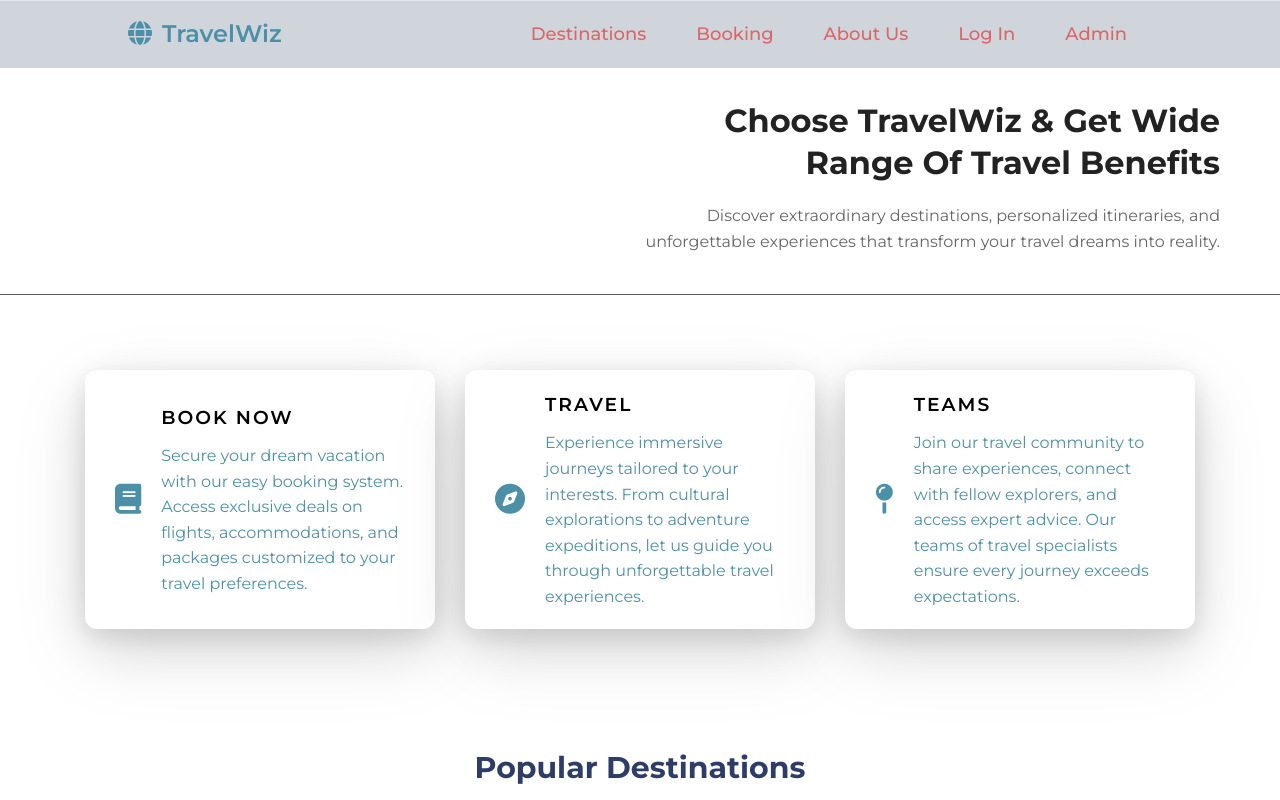
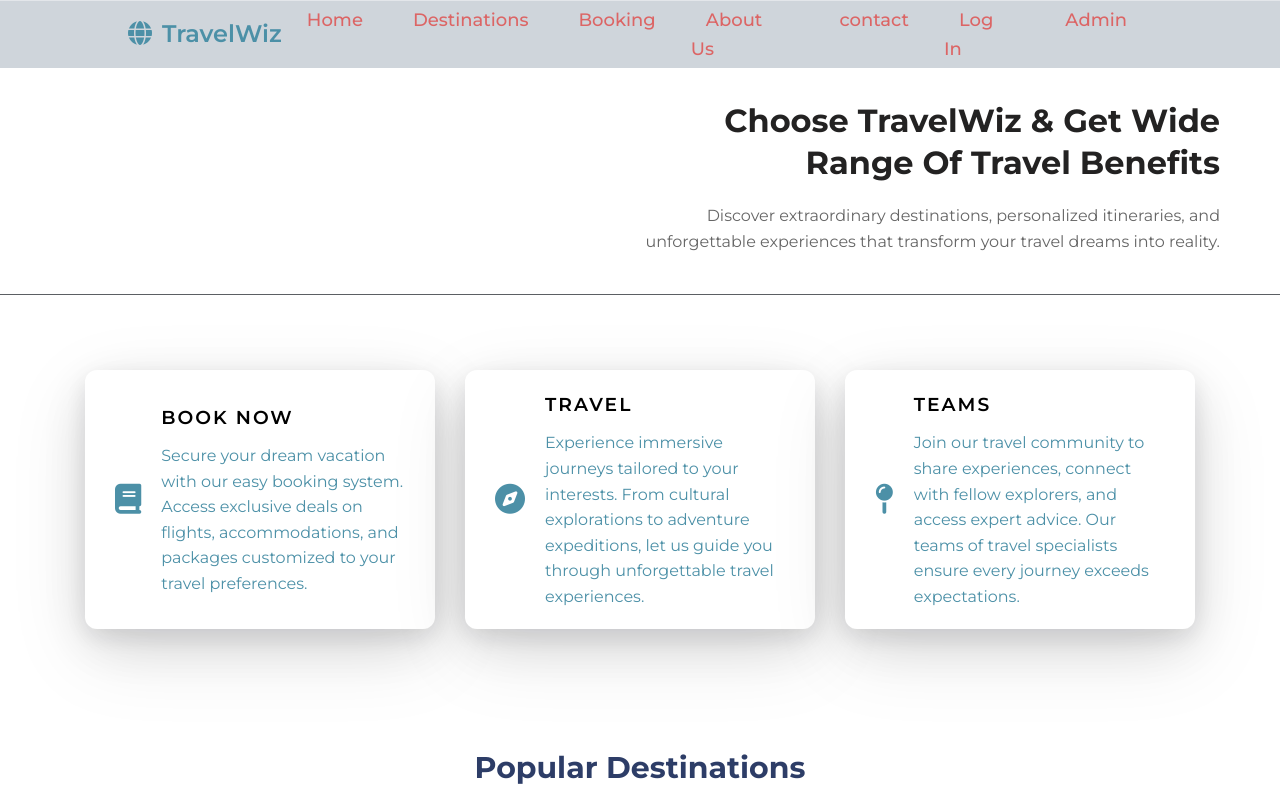
Before and after one commit to yero-gere/Main, a plain HTML site: page about.html in a window 1280 px wide. Shown: the top 800 px of the page. Drawn offline with Linux system fonts and the light colour scheme.

Commit message:
Update about.html

```diff
--- a/about.html
+++ b/about.html
@@ -36,10 +36,12 @@
       <input type="checkbox" id="ham-menu" autocomplete="off" />
 
       <ul class="nav-links">
-        <li><a href="../Travel.html">Destinations</a></li>
-        <li><a href="../booking.html">Booking</a></li>
+         <li><a href="./index.html">Home</a></li>
+        <li><a href="./Travel.html">Destinations</a></li>
+        <li><a href="./booking.html">Booking</a></li>
         <li><a href="#about">About Us</a></li>
-        <li><a href="../login.html">Log In</a></li>
+         <li><a href="./contact.html">contact</a></li>
+        <li><a href="./login.html">Log In</a></li>
         <li><a href="#admin">Admin</a></li>
       </ul>
     </div>
```
